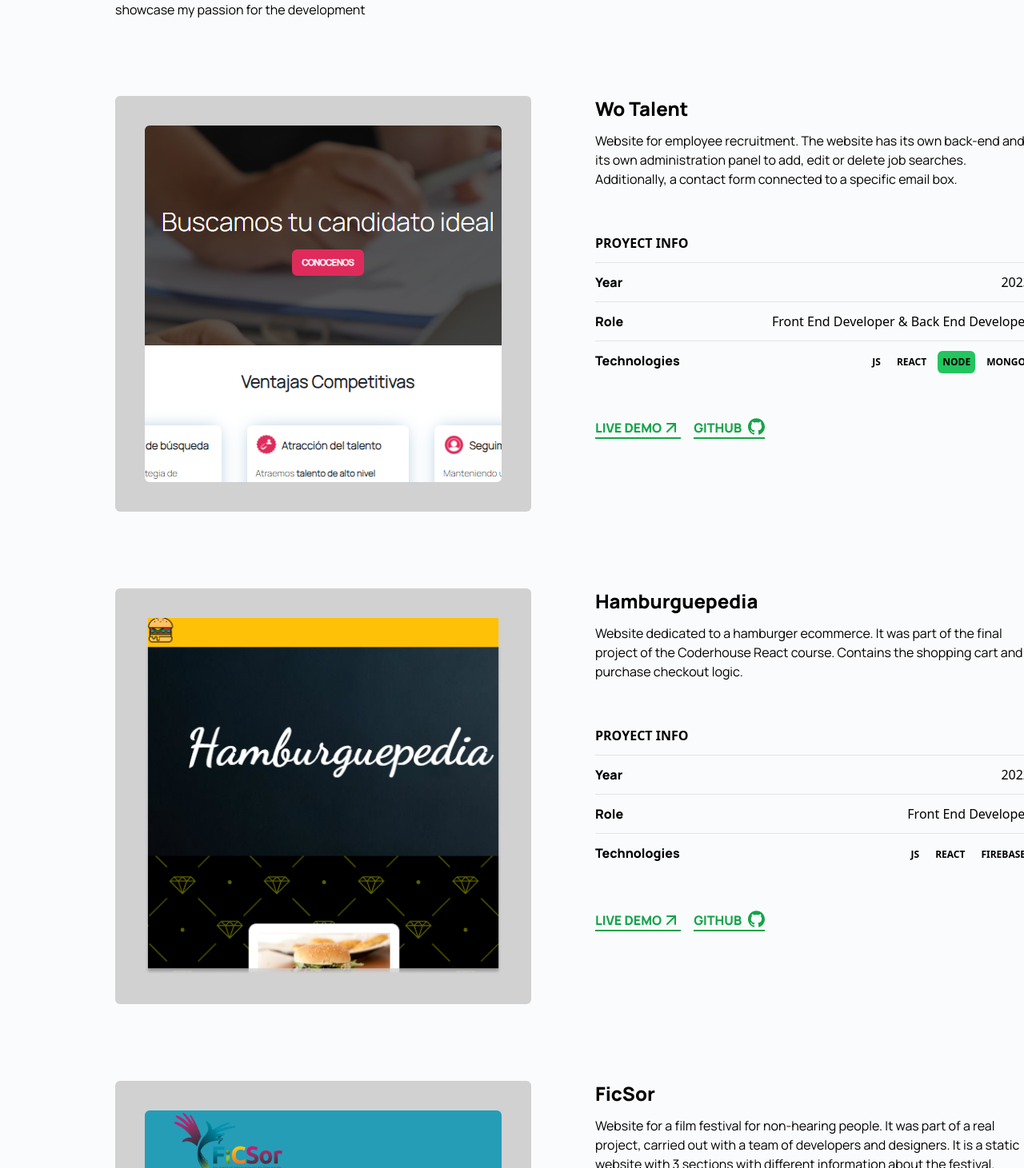
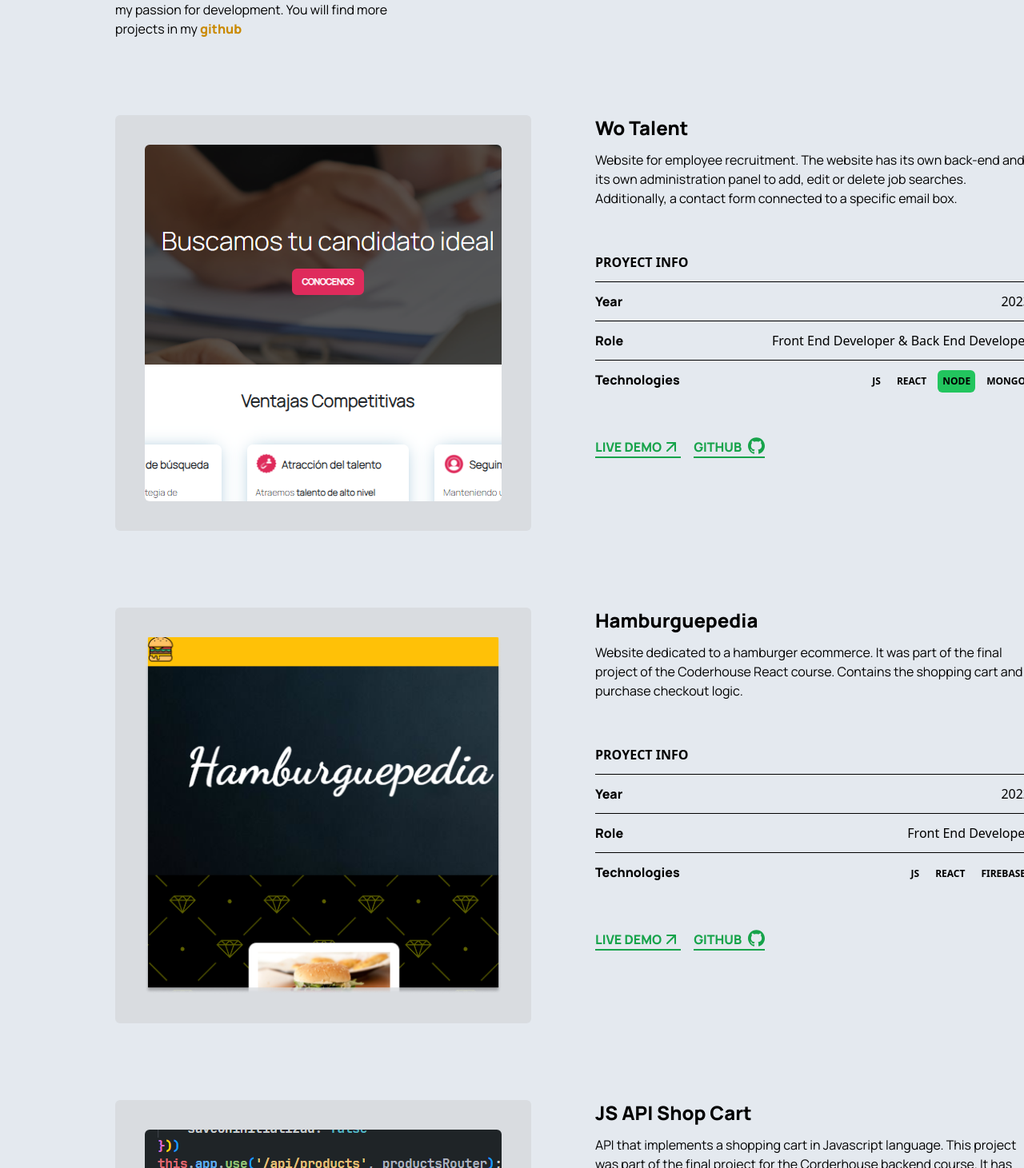
Before and after one commit to sebaactis/portfolio, a Next.js app: page / in a window 1280 px wide. Shown: the part 1069-2530 px from the top of the page at 80% size. Built offline with nearby package versions, Linux system fonts and the light colour scheme.

Commit message:
proyecto backend js agregado + cambio de fondo para light mode + correccion estilos light mode

```diff
--- a/app/layout.tsx
+++ b/app/layout.tsx
@@ -17,7 +17,7 @@
 
   return (
     <html lang="es">
-      <body className="bg-slate-50/70 dark:bg-stone-900">
+      <body className="bg-slate-300/50 dark:bg-stone-900">
         <ThemeProvider
           attribute="class"
           defaultTheme="system"
--- a/components/contact/contact.tsx
+++ b/components/contact/contact.tsx
@@ -34,7 +34,7 @@
                     <div className="flex">
                         <p className={`${manrope500.className} font-light mr-1`}>{language ? "Send me a email" : "Enviame un email"}</p>
                         <div>
-                            <p className={`${manrope500.className} font-light text-green-400 hover:text-green-300 transition`}><a href="mailto:sebaactis@gmail.com">{language ? "here" : "aquí"}</a></p>
+                            <p className={`${manrope500.className} font-light text-green-600 hover:text-green-500 transition`}><a href="mailto:sebaactis@gmail.com">{language ? "here" : "aquí"}</a></p>
                             <div className="border border-green-600 dark:border-green-400">
 
                             </div>
--- a/components/proyects/proyectCard.tsx
+++ b/components/proyects/proyectCard.tsx
@@ -50,7 +50,7 @@
             viewport={{ once: true }}
         >
             <section className="">
-                <div className=" bg-[#bebebead] dark:bg-[#31313128] w-[21rem] h-[21rem] md:w-[32.5rem] md:h-[32.5rem] flex items-center justify-center rounded-md">
+                <div className=" bg-[#bebebe50] dark:bg-[#31313128] w-[21rem] h-[21rem] md:w-[32.5rem] md:h-[32.5rem] flex items-center justify-center rounded-md">
                     <Image
                         src={src}
                         alt="foto perfil"
@@ -66,18 +66,18 @@
                 </div>
                 <div className="flex flex-col gap-3">
                     <h3 className="font-bold">{language ? "PROYECT INFO" : "INFORMACIÓN DEL PROYECTO"}</h3>
-                    <Separator className="dark:bg-gray-500" />
+                    <Separator className="dark:bg-gray-500 bg-black" />
                     <div className="flex justify-between">
                         <p className={`${manrope800.className} font-bold`}>{language ? "Year" : "Año"}</p>
                         <p>{year}</p>
                     </div>
 
-                    <Separator className="dark:bg-gray-500" />
+                    <Separator className="dark:bg-gray-500 bg-black" />
                     <div className="flex justify-between gap-[5.3rem] text-pretty md:gap-0">
                         <p className={`${manrope800.className} font-bold`}>{language ? "Role" : "Rol"}</p>
                         <p>{role}</p>
                     </div>
-                    <Separator className="dark:bg-gray-500" />
+                    <Separator className="dark:bg-gray-500 bg-black" />
 
                     <div className="flex justify-between gap-[1.5rem] text-pretty md:gap-0">
                         <p className={`${manrope800.className} font-bold`}>{language ? "Technologies" : "Tecnologias"}</p>
--- a/components/proyects/proyects.tsx
+++ b/components/proyects/proyects.tsx
@@ -6,6 +6,7 @@
 import ficsorpreview from "@/public/ficsor-preview.png"
 import windenpreview from "@/public/winden-preview.png"
 import apinet from "@/public/netapi.png"
+import jsapi from "@/public/jsapi.png"
 import hospitality from "@/public/hospitality.png"
 import { useLanguage } from '@/hooks/useLanguage';
 
@@ -20,9 +21,10 @@
                 <p className={`${manrope400.className} font-light mt-4 md:w-96 md:mt-0`}>
                     {
                         language
-                            ? "Here are some of the selected projects that showcase my passion for the development"
-                            : "Estos son algunos de los proyectos seleccionados que muestran mi pasión por el desarrollo."
+                            ? "These are some of the selected projects that show my passion for development. You will find more projects in my "
+                            : "Estos son algunos de los proyectos seleccionados que muestran mi pasión por el desarrollo. Encontrarás mas proyectos en mi "
                     }
+                    <a className="text-yellow-600 dark:text-yellow-400 hover:text-yellow-500 dark:hover:text-yellow-500 transition font-bold" href="https://github.com/sebaactis?tab=repositories" target="_blank">github</a>
                 </p>
             </div>
             <div>
@@ -53,6 +55,20 @@
                     demo='https://hamburguepedia.netlify.app/'
                     githubLink='https://github.com/sebaactis/reactjs-hamburguepedia'
                     techData={["JS", "REACT", "FIREBASE"]}
+                />
+                <ProyectCard
+                    src={jsapi}
+                    title={language ? "JS API Shop Cart" : "API Carrito de compras con JS"}
+                    description={
+                        language
+                            ? "API that implements a shopping cart in Javascript language. This project was part of the final project for the Corderhouse backend course. It has endpoints for products, users, security via jwt, roles, data validation, testing with chia, using containers with Docker, among other features."
+                            : "API que implementa un carrito de compras en lenguaje Javascript. Este proyecto formo parte del proyecto final para el curso de backend de Corderhouse. Cuenta con endpoints para productos, usuarios, seguridad via jwt, roles, validacion de datos, testing con chia, uso de contenedores con Docker, entre otras caracteristicas."
+                    }
+                    year={2023}
+                    role='Back End Developer'
+                    demo=''
+                    githubLink='https://github.com/sebaactis/backend-coderhouse'
+                    techData={["JS", "NODE", "MONGO", ]}
                 />
                 <ProyectCard
                     src={ficsorpreview}
```
Also changed, not shown: public/jsapi.png (added), public/netapi.png.
